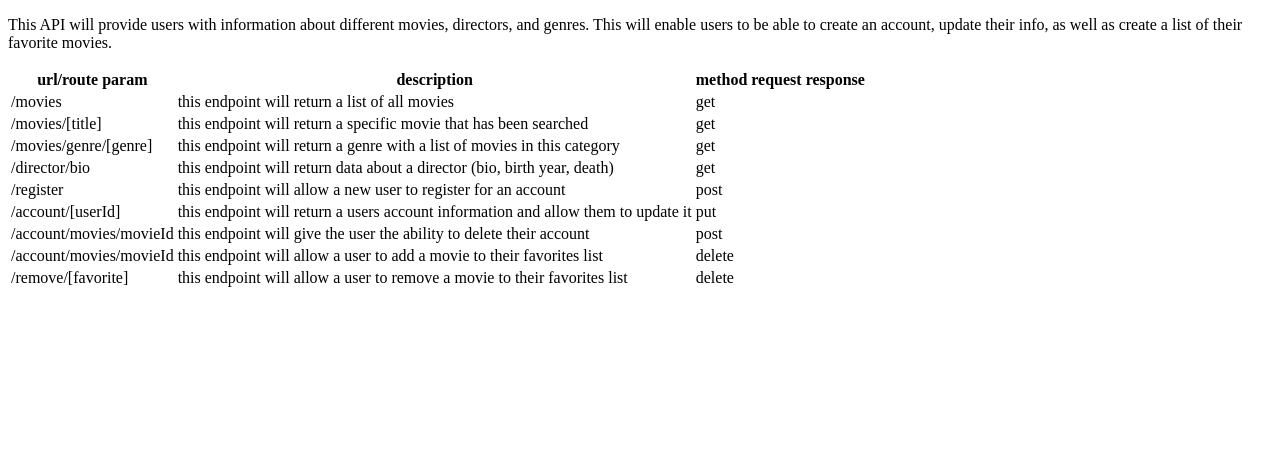
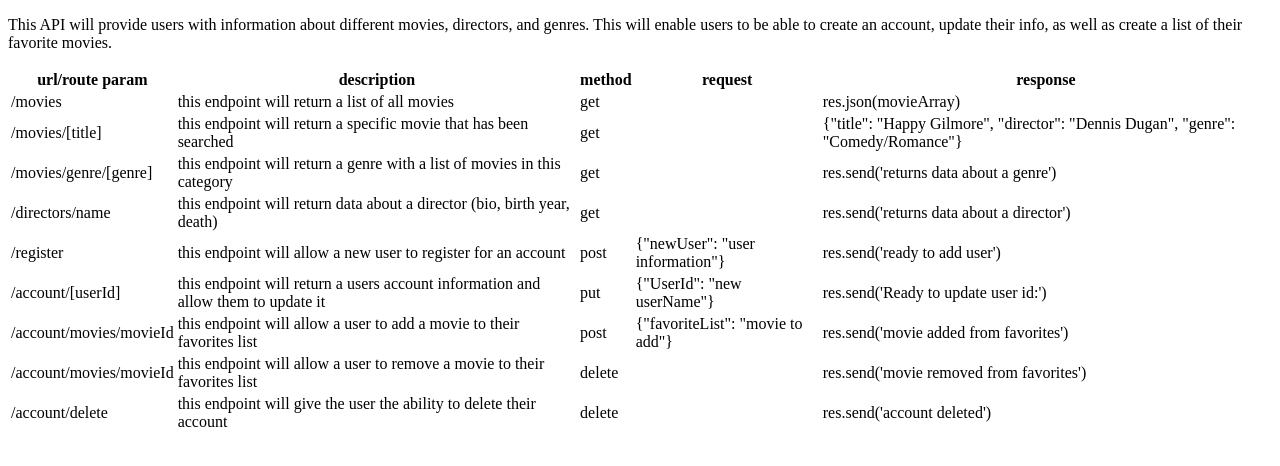
Before and after one commit to nnajera95/Movie_API, a website: page public/documentation.html in a window 1280 px wide. Drawn offline with Linux system fonts and the light colour scheme.

Commit message:
updated tables and corrected errors
if applied this commit will update the table to include the request and response columns. Along with correcting errors in the endpoints and descriptions

```diff
--- a/public/documentation.html
+++ b/public/documentation.html
@@ -24,46 +24,66 @@
         <td> /movies </td>
         <td>this endpoint will return a list of all movies</td>
         <td>get</td>
+        <td></td>
+        <td>res.json(movieArray)</td>
       </tr>
       <tr>
         <td> /movies/[title] </td>
         <td>this endpoint will return a specific movie that has been searched</td>
         <td>get</td>
+        <td></td>
+        <td>
+          {"title": "Happy Gilmore", "director": "Dennis Dugan", "genre": "Comedy/Romance"}
+        </td>
       </tr>
       <tr>
         <td> /movies/genre/[genre] </td>
         <td>this endpoint will return a genre with a list of movies in this category</td>
         <td>get</td>
+        <td></td>
+        <td>res.send('returns data about a genre')</td>
       </tr>
       <tr>
-        <td> /director/bio </td>
+        <td> /directors/name </td>
         <td>this endpoint will return data about a director (bio, birth year, death) </td>
         <td>get</td>
+        <td></td>
+        <td>res.send('returns data about a director')</td>
       </tr>
       <tr>
         <td> /register </td>
         <td>this endpoint will allow a new user to register for an account</td>
         <td>post</td>
+        <td>{"newUser": "user information"}</td>
+        <td>res.send('ready to add user')</td>
       </tr>
       <tr>
         <td> /account/[userId]</td>
         <td>this endpoint will return a users account information and allow them to update it</td>
         <td>put</td>
-      </tr>
-      <tr>
-        <td> /account/movies/movieId</td>
-        <td>this endpoint will give the user the ability to delete their account</td>
-        <td>post</td>
+        <td>{"UserId": "new userName"}</td>
+        <td>res.send('Ready to update user id:')</td>
       </tr>
       <tr>
         <td> /account/movies/movieId </td>
         <td>this endpoint will allow a user to add a movie to their favorites list</td>
-        <td>delete</td>
+        <td>post</td>
+        <td>{"favoriteList": "movie to add"}</td>
+        <td>res.send('movie added from favorites')</td>
       </tr>
       <tr>
-        <td> /remove/[favorite] </td>
+        <td> /account/movies/movieId </td>
         <td>this endpoint will allow a user to remove a movie to their favorites list</td>
         <td>delete</td>
+        <td></td>
+        <td>res.send('movie removed from favorites')</td>
+      </tr>
+      <tr>
+        <td> /account/delete</td>
+        <td>this endpoint will give the user the ability to delete their account</td>
+        <td>delete</td>
+        <td></td>
+        <td>res.send('account deleted')</td>
       </tr>
     </table>
   </body>
```
